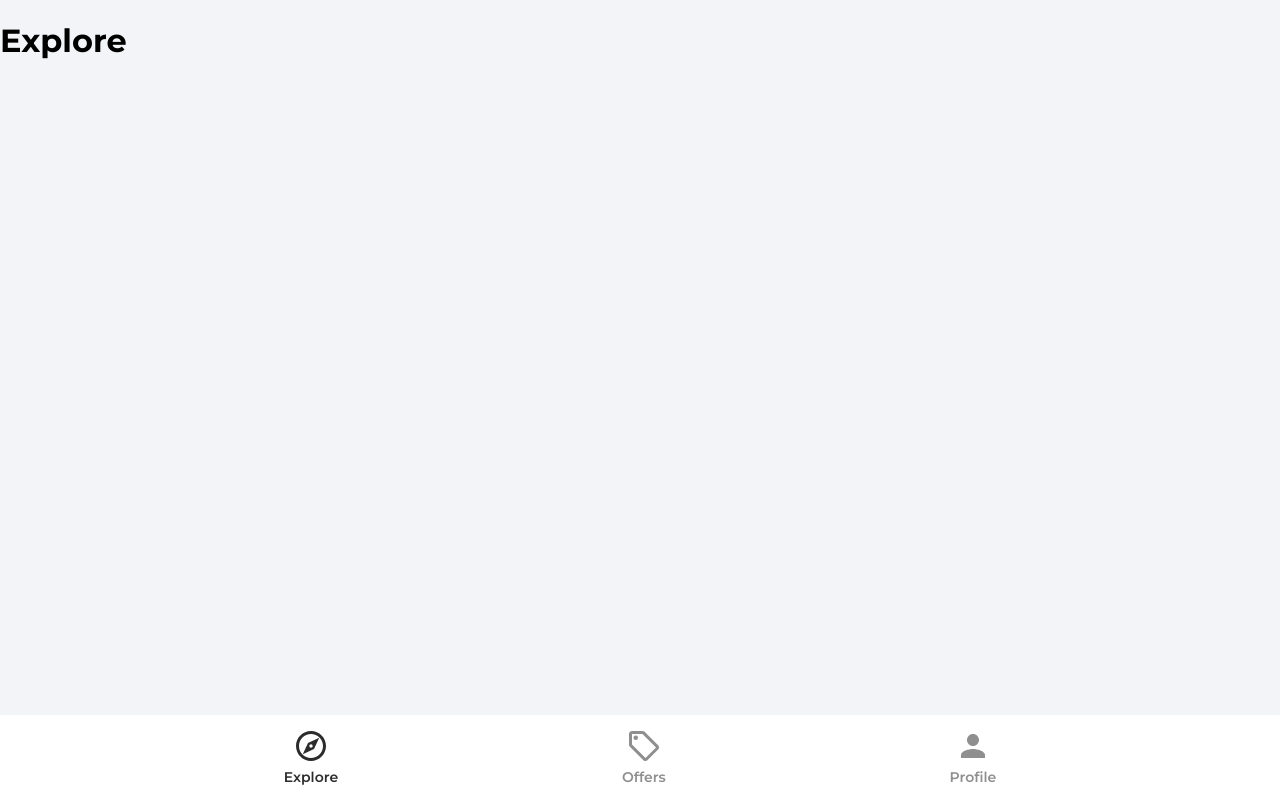
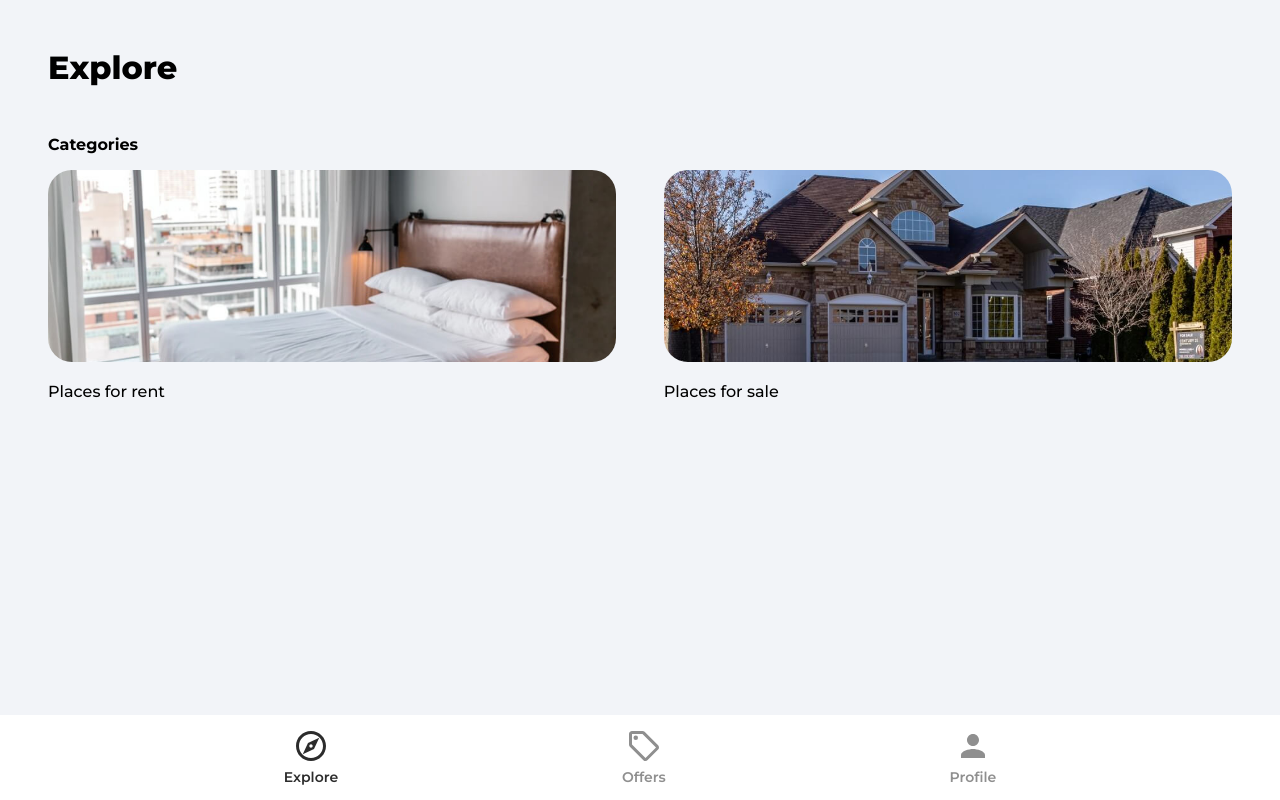
Before and after one commit to ozanisgor/house-marketplace-app-react, a React (Create React App) app: page / in a window 1280 px wide. Built offline with nearby package versions, Linux system fonts and the light colour scheme.

Commit message:
add: Explore Page

```diff
--- a/src/App.js
+++ b/src/App.js
@@ -8,6 +8,7 @@
 import Explore from './pages/Explore'
 import ForgotPassword from './pages/ForgotPassword'
 import Offers from './pages/Offers'
+import Category from './pages/Category'
 import Profile from './pages/Profile'
 import SignIn from './pages/SignIn'
 import SignUp from './pages/SignUp'
@@ -24,6 +25,10 @@
           <Route
             path="/offers"
             element={<Offers />}
+          />
+          <Route
+            path="/category/:categoryName"
+            element={<Category />}
           />
           <Route
             path="/profile"
--- /dev/null
+++ b/src/pages/Category.jsx
@@ -0,0 +1,4 @@
+function Category() {
+  return <div>Category</div>
+}
+export default Category
--- a/src/pages/Explore.jsx
+++ b/src/pages/Explore.jsx
@@ -1,7 +1,37 @@
+import { Link } from 'react-router-dom'
+import rentCategoryImage from '../assets/jpg/rentCategoryImage.jpg'
+import sellCategoryImage from '../assets/jpg/sellCategoryImage.jpg'
+
 function Explore() {
   return (
-    <div>
-      <h1>Explore</h1>
+    <div className="explore">
+      <header>
+        <p className="pageHeader">Explore</p>
+      </header>
+
+      <main>
+        {/* Slider */}
+
+        <p className="exploreCategoryHeading">Categories</p>
+        <div className="exploreCategories">
+          <Link to="/category/rent">
+            <img
+              src={rentCategoryImage}
+              alt="rent"
+              className="exploreCategoryImg"
+            />
+            <p className="exploreCategoryName">Places for rent</p>
+          </Link>
+          <Link to="/category/sell">
+            <img
+              src={sellCategoryImage}
+              alt="sell"
+              className="exploreCategoryImg"
+            />
+            <p className="exploreCategoryName">Places for sale</p>
+          </Link>
+        </div>
+      </main>
     </div>
   )
 }
```
